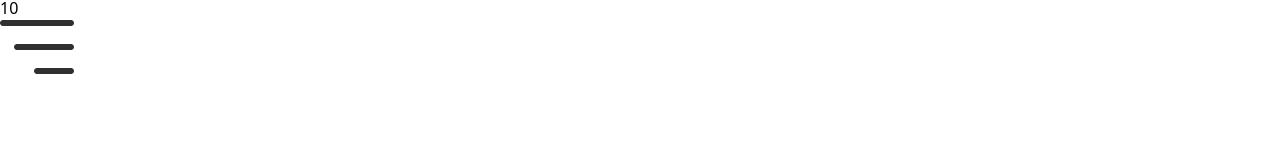
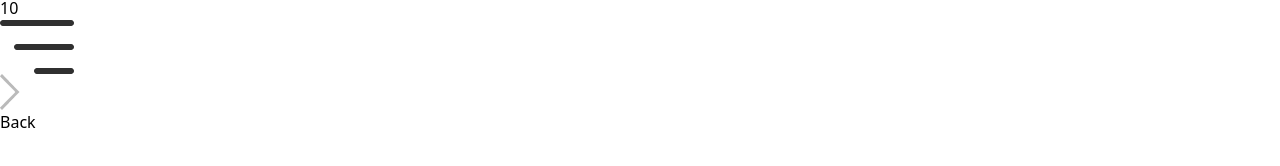
Before and after one commit to Veraeze/E-commerce, a React (Vite) app: page / in a window 1280 px wide. Shown: the part 444-610 px from the top of the page. Built offline with nearby package versions, Linux system fonts and the light colour scheme.

Commit message:
to go back when you click the drop down icon

```diff
--- a/src/components/Navbar.jsx
+++ b/src/components/Navbar.jsx
@@ -48,8 +48,13 @@ const Navbar = () => {
             <img onClick={()=>setVisible(true)} src={assets.menu_icon} className='w-5 cursor-pointer sm:hidden' alt=''/>
         </div>
         {/* {sidebar menu for small screen} */}
-        <div className=''>
-
+        <div className={`absolute top-0 right-0 bottom-0 overflow-hidden bg-white transition-all ${visible ? 'w-full' : 'w-0'}`}>
+            <div className='flex flex-col text-gray-600'>
+                <div onClick={()=>setVisible(false)} className='flex items-center gap-4 p-3'>
+                    <img className='h-4 rotate-180' src={assets.dropdown_icon} alt=''/>
+                    <p>Back</p>
+                </div>
+            </div>
         </div>
     </div>
   )
```
